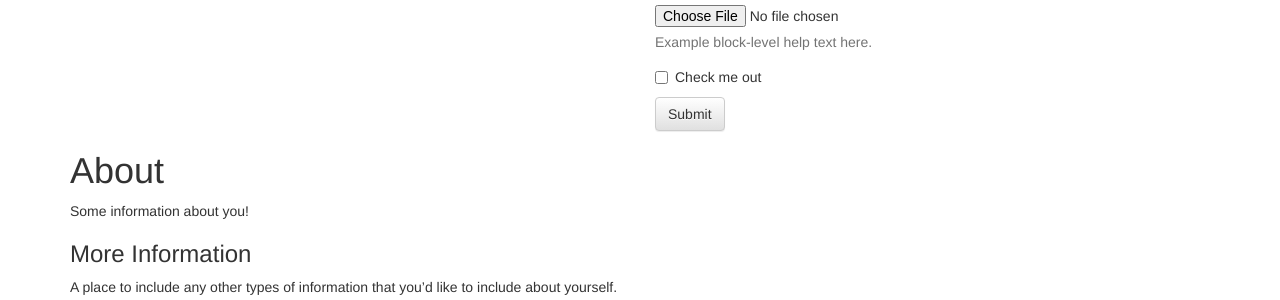
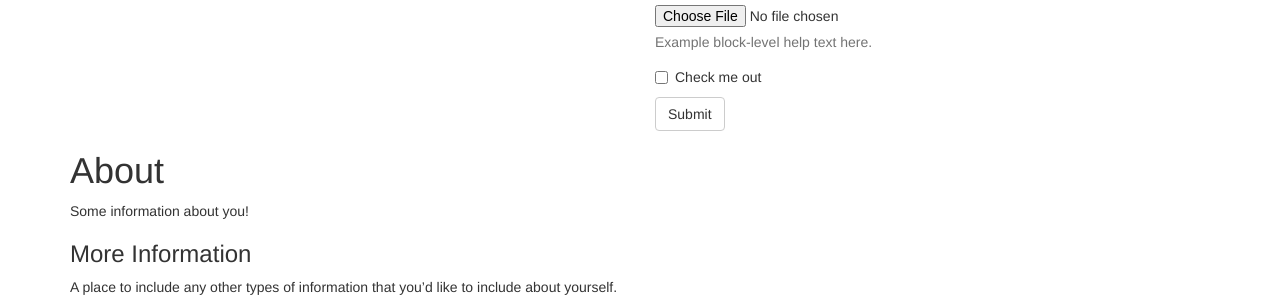
Before and after one commit to kemtol/belimobiltua, a Jekyll site: the page built from about.md, in a window 1280 px wide. Shown: the part 324-624 px from the top of the page. Built offline with Jekyll 4.4.1, drawn with Linux system fonts in a browser that asks for light colours.

Commit message:
tes bootstrap 3

```diff
--- a/_layouts/default.html
+++ b/_layouts/default.html
@@ -10,10 +10,6 @@
     <![endif]-->
     <!-- Latest compiled and minified CSS -->
     <link rel="stylesheet" href="https://cdn.jsdelivr.net/npm/bootstrap@3.3.7/dist/css/bootstrap.min.css" integrity="sha384-BVYiiSIFeK1dGmJRAkycuHAHRg32OmUcww7on3RYdg4Va+PmSTsz/K68vbdEjh4u" crossorigin="anonymous">
-
-    <!-- Optional theme -->
-    <link rel="stylesheet" href="https://cdn.jsdelivr.net/npm/bootstrap@3.3.7/dist/css/bootstrap-theme.min.css" integrity="sha384-rHyoN1iRsVXV4nD0JutlnGaslCJuC7uwjduW9SVrLvRYooPp2bWYgmgJQIXwl/Sp" crossorigin="anonymous">
-
     <!-- Latest compiled and minified JavaScript -->
     <script src="https://cdn.jsdelivr.net/npm/bootstrap@3.3.7/dist/js/bootstrap.min.js" integrity="sha384-Tc5IQib027qvyjSMfHjOMaLkfuWVxZxUPnCJA7l2mCWNIpG9mGCD8wGNIcPD7Txa" crossorigin="anonymous"></script>
 
```
